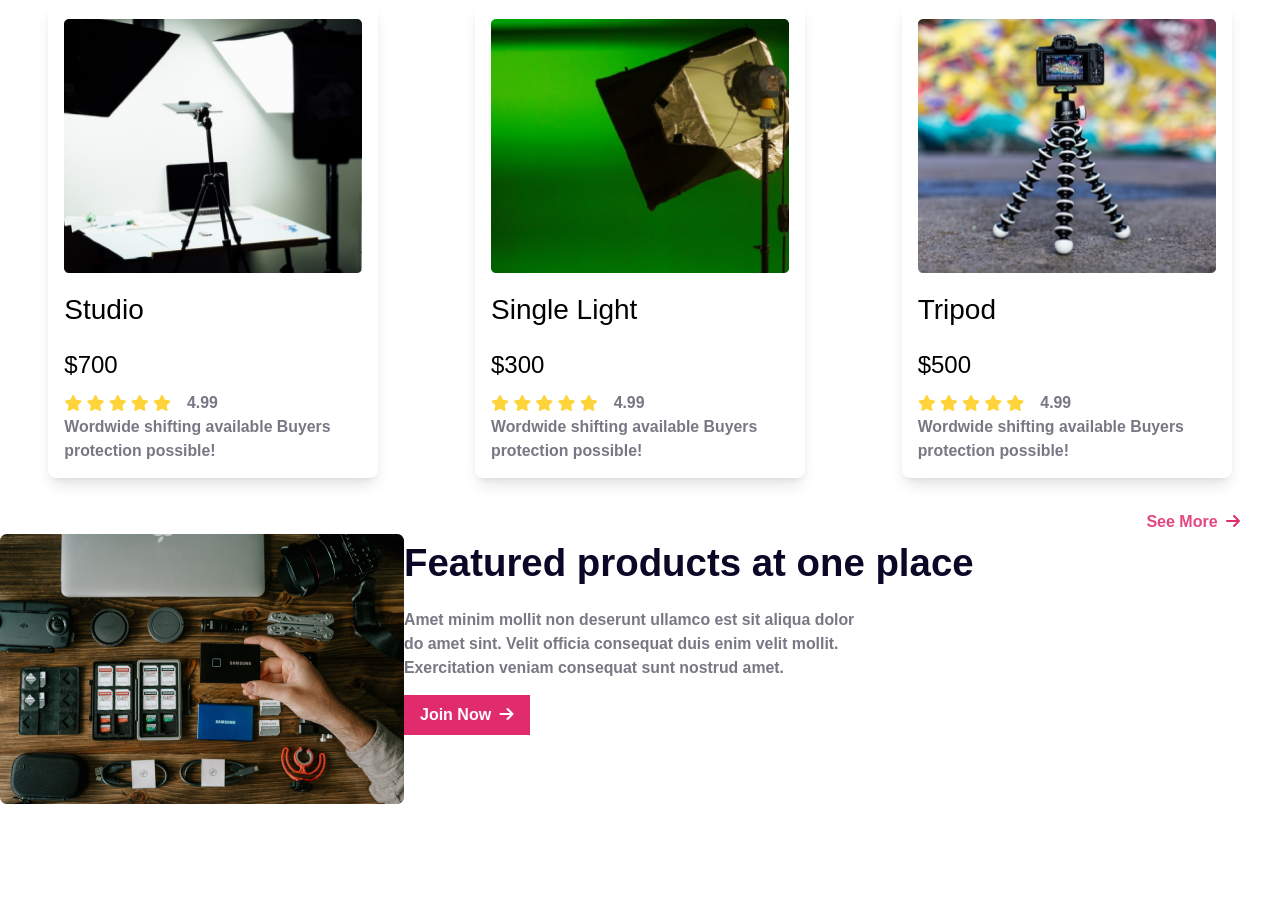
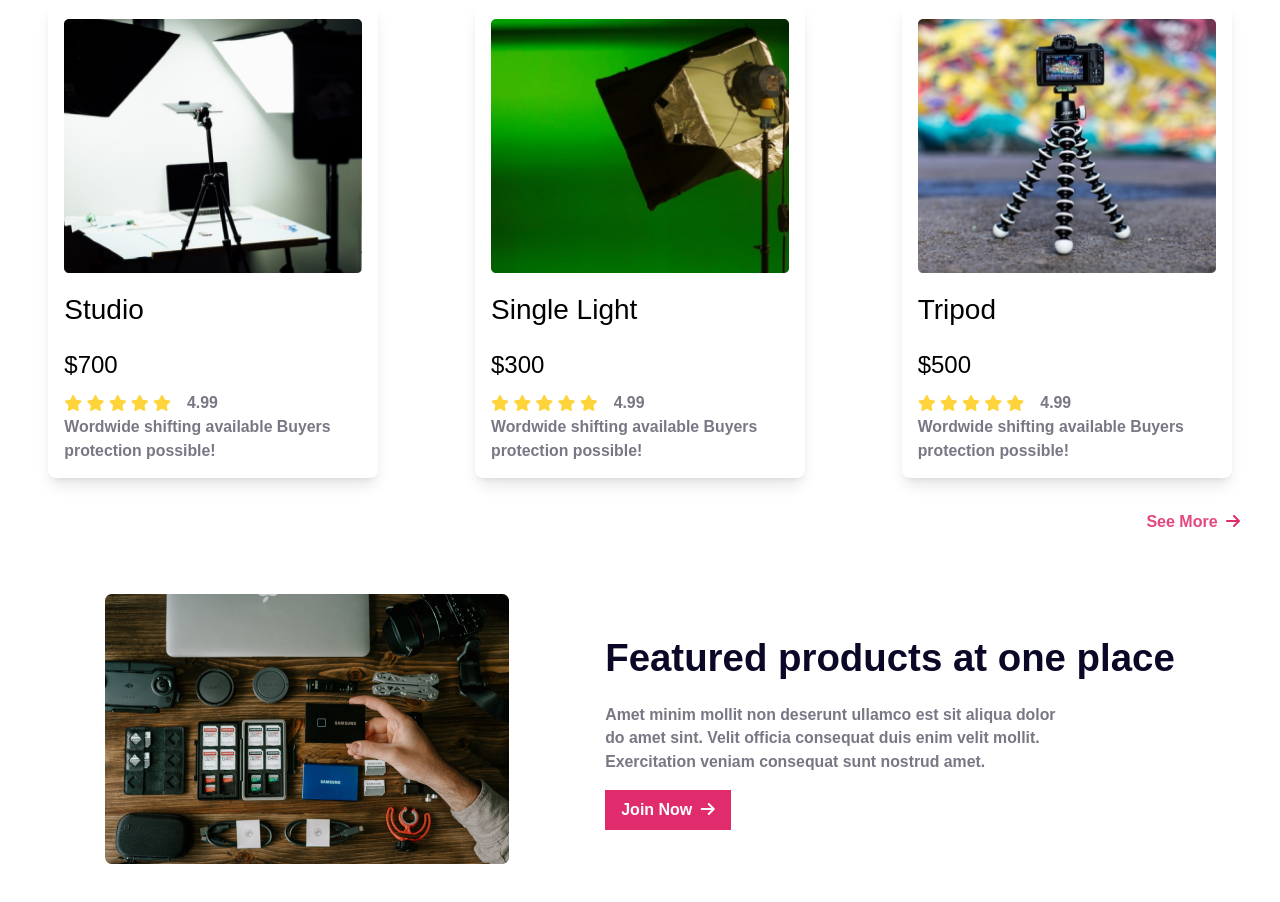
Before and after one commit to shahidur-rahman18/Influencer-Gear, a plain HTML site: page index.html in a window 1280 px wide. Shown: the part 2000-2902 px from the top of the page. Before the commit the page ends 2804 px from the top, so only its background shows below. Drawn offline with nearby package versions, Linux system fonts and the light colour scheme.

Commit message:
features add

```diff
--- a/index.html
+++ b/index.html
@@ -270,7 +270,8 @@
 
       </section>
 
-      <section class="flex">
+      <!-- <section class="md:flex gap-24 justify-center my-[100px] sm:flex-col md:flex-row "> -->
+        <section class="flex flex-col md:flex-row gap-4 md:gap-24 justify-center items-center my-[60px] px-4">
 
         <img src="./images/gear.png" alt="">
         <div>
```
